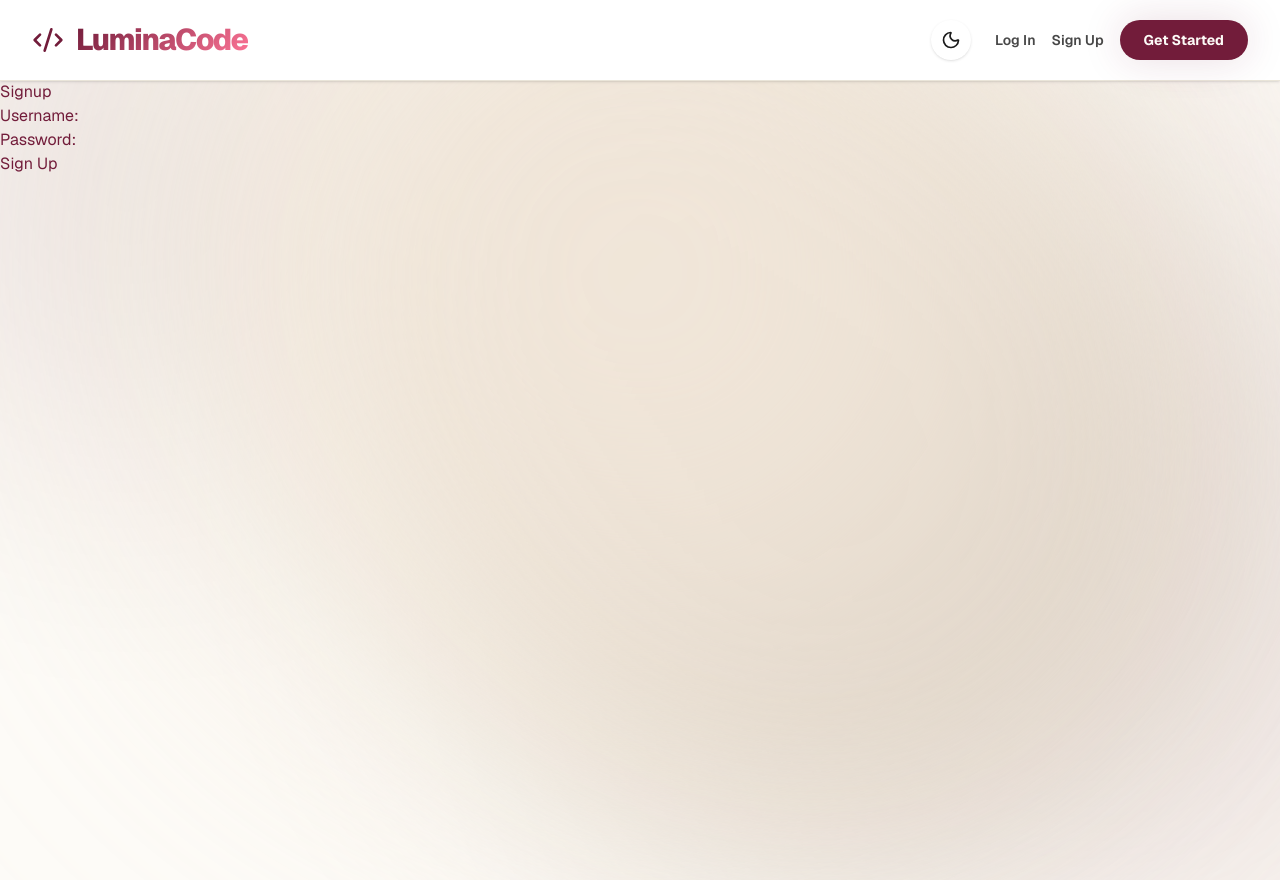
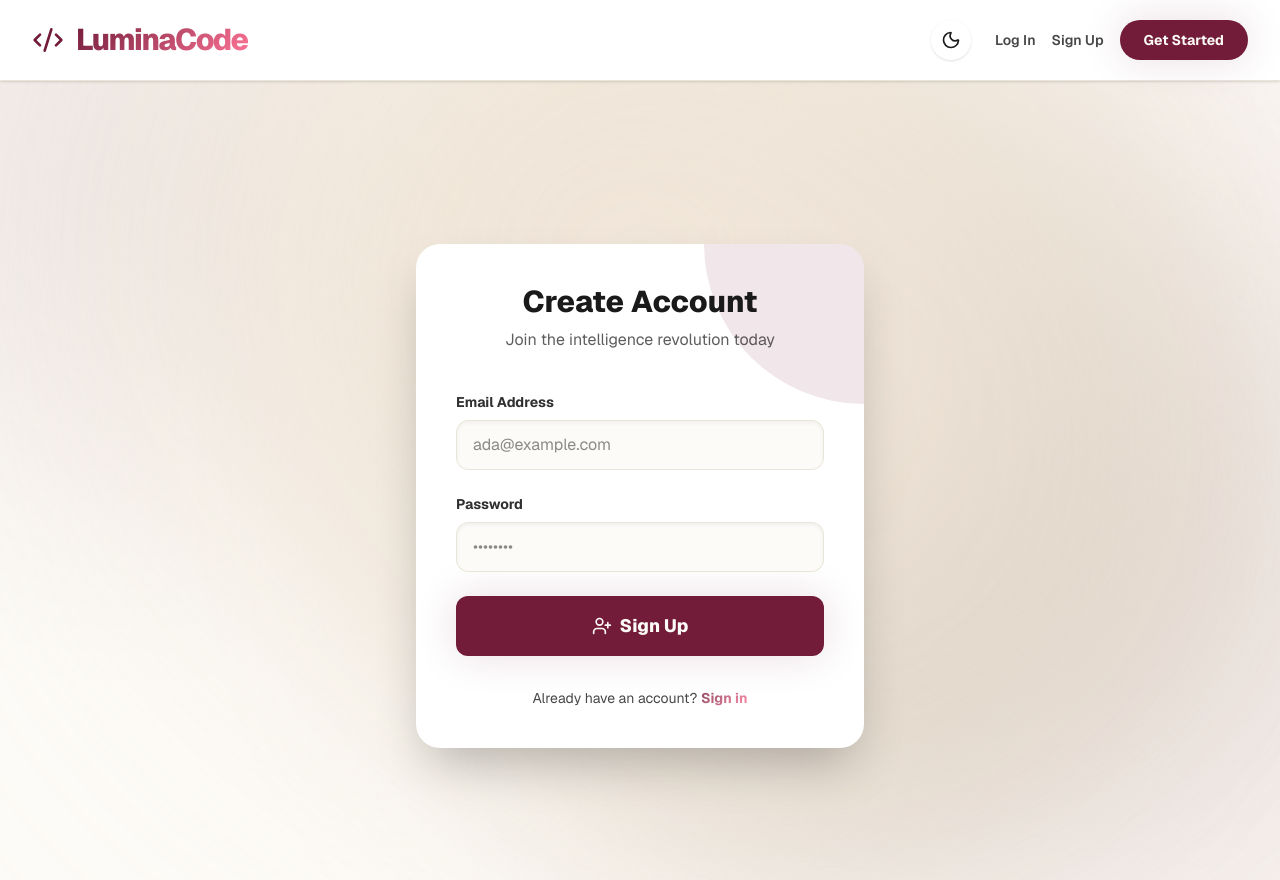
Before and after one commit to priya-yadavv/website, a Next.js app: page /signup in a window 1280 px wide. Before the commit the page ends 800 px from the top, so only its background shows below. Built offline with nearby package versions, Linux system fonts and the light colour scheme; no server answers; a web font is replaced by a local one.

Commit message:
Refactor SignupPage to use email and password fields

```diff
--- a/src/app/signup/page.tsx
+++ b/src/app/signup/page.tsx
@@ -1,58 +1,108 @@
-// Updated page.tsx to include password hashing and API call
-import React, { useState } from 'react';
+"use client";
 
-const SignupPage = () => {
-    const [formData, setFormData] = useState({ username: '', password: '' });
-    const [error, setError] = useState('');
-    const [message, setMessage] = useState('');
+import { motion } from "framer-motion";
+import { UserPlus } from "lucide-react";
+import { useState } from "react";
+import { useRouter } from "next/navigation";
+import Link from 'next/link';
 
-    const handleChange = (e) => {
-        const { name, value } = e.target;
-        setFormData({ ...formData, [name]: value });
-    };
+export default function SignupPage() {
+  const [email, setEmail] = useState("");
+  const [password, setPassword] = useState("");
+  const [error, setError] = useState("");
+  const [loading, setLoading] = useState(false);
+  const router = useRouter();
 
-    const handleSignup = async (e) => {
+  const handleSignup = async (e: React.FormEvent) => {
     e.preventDefault();
-        setError('');
-        setMessage('');
+    setError("");
+    setLoading(true);
 
     try {
-            const response = await fetch('/api/signup', {
-                method: 'POST',
-                headers: { 'Content-Type': 'application/json' },
-                body: JSON.stringify(formData),
+      const response = await fetch("/api/auth/signup", {
+        method: "POST",
+        headers: { "Content-Type": "application/json" },
+        body: JSON.stringify({ email, password }),
       });
+
       const data = await response.json();
 
       if (!response.ok) {
-                throw new Error(data.message || 'Something went wrong');
+        setError(data.message || "Signup failed");
+        return;
       }
-            setMessage('Signup successful!');
+
+      alert("Signup successful! Redirecting to login...");
+      router.push("/login");
     } catch (err) {
-            setError(err.message);
+      console.error("Signup error:", err);
+      setError("An error occurred. Please try again.");
+    } finally {
+      setLoading(false);
     }
   };
 
   return (
-        <form onSubmit={handleSignup}>
-            <h2>Signup</h2>
+    <div className="min-h-screen flex items-center justify-center pt-20 pb-12 px-4 sm:px-6 lg:px-8">
+      <motion.div
+        initial={{ opacity: 0, scale: 0.95, y: 20 }}
+        animate={{ opacity: 1, scale: 1, y: 0 }}
+        className="max-w-md w-full glass-panel p-10 rounded-3xl relative overflow-hidden group shadow-2xl border-[var(--color-panel-border)]"
+      >
+        <div className="absolute top-0 right-0 w-40 h-40 bg-[var(--color-primary)] opacity-10 rounded-bl-full -z-10 group-hover:scale-110 transition-transform" />
+
+        <div className="text-center mb-10">
+          <h2 className="text-3xl font-extrabold text-[var(--color-foreground)]">Create Account</h2>
+          <p className="mt-2 text-[var(--color-foreground)] opacity-70">Join the intelligence revolution today</p>
+        </div>
+
+        {error && (
+          <div className="mb-6 p-4 bg-red-500 bg-opacity-20 border border-red-500 rounded-xl text-red-500 text-sm">
+            {error}
+          </div>
+        )}
+
+        <form onSubmit={handleSignup} className="space-y-6">
           <div>
-                <label>
-                    Username:
-                    <input type="text" name="username" value={formData.username} onChange={handleChange} required />
-                </label>
+            <label className="block text-sm font-bold text-[var(--color-foreground)] opacity-90 mb-2">Email Address</label>
+            <input
+              type="email"
+              required
+              value={email}
+              onChange={e => setEmail(e.target.value)}
+              className="w-full px-4 py-3 bg-[var(--color-background)] border border-[var(--color-panel-border)] rounded-xl focus:ring-2 focus:ring-[var(--color-primary)] focus:border-transparent transition-all outline-none text-[var(--color-foreground)] shadow-inner"
+              placeholder="ada@example.com"
+              disabled={loading}
+            />
           </div>
           <div>
-                <label>
-                    Password:
-                    <input type="password" name="password" value={formData.password} onChange={handleChange} required />
-                </label>
+            <label className="block text-sm font-bold text-[var(--color-foreground)] opacity-90 mb-2">Password</label>
+            <input
+              type="password"
+              required
+              value={password}
+              onChange={e => setPassword(e.target.value)}
+              className="w-full px-4 py-3 bg-[var(--color-background)] border border-[var(--color-panel-border)] rounded-xl focus:ring-2 focus:ring-[var(--color-primary)] focus:border-transparent transition-all outline-none text-[var(--color-foreground)] shadow-inner"
+              placeholder="••••••••"
+              disabled={loading}
+            />
           </div>
-            <button type="submit">Sign Up</button>
-            {error && <p style={{ color: 'red' }}>{error}</p>}
-            {message && <p style={{ color: 'green' }}>{message}</p>}
+
+          <button
+            type="submit"
+            disabled={loading}
+            className="w-full mt-6 py-4 px-4 flex justify-center items-center gap-2 rounded-xl bg-[var(--color-primary)] hover:scale-[1.02] transition-transform text-[var(--color-background)] font-extrabold text-lg ethereal-glow disabled:opacity-50 disabled:cursor-not-allowed"
+          >
+            <UserPlus className="w-5 h-5" />
+            {loading ? "Signing up..." : "Sign Up"}
+          </button>
         </form>
+
+        <p className="mt-8 text-center text-sm text-[var(--color-foreground)] opacity-80">
+          Already have an account?{" "}
+          <Link href="/login" className="font-bold text-gradient-primary hover:opacity-80">Sign in</Link>
+        </p>
+      </motion.div>
+    </div>
   );
-};
-
-export default SignupPage;
+}
```
Lines whose indentation alone changed are shown as unchanged.
